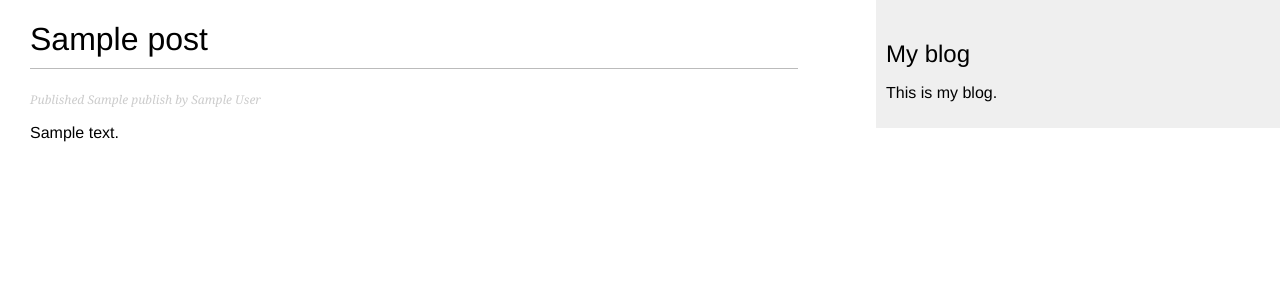
After one commit to ReinNav/blog-site, a Django app: template blog/templates/blog/post/detail.html in a window 1280 px wide. The commit adds this page. Shown: the top 300 px of the page. Run offline with Django 3.2, Linux system fonts and the light colour scheme; the template is opened without the code that fills it: most values are stand-ins (such as "Sample title", 1, 10 or a date in 2020).

Commit message:
Added post detail template

```diff
--- a/blog/templates/blog/base.html
+++ b/blog/templates/blog/base.html
@@ -3,7 +3,7 @@
 <html>
 <head>
     <title>{% block title %} {% endblock %}</title>
-    <link href="{static "css/blog.css" %}" rel="stylesheet">
+    <link href="{% static "css/blog.css" %}" rel="stylesheet">
 </head>
 <body>
     <div id="content">
--- /dev/null
+++ b/blog/templates/blog/post/detail.html
@@ -0,0 +1,9 @@
+{% extends "blog/base.html" %}
+{% block title %}{{ post.title }}{% endblock %}
+{% block content %}
+    <h1>{{ post.title }}</h1>
+    <p class="date">
+        Published {{ post.publish }} by {{ post.author }}
+    </p>
+    {{ post.body|linebreaks }}
+{% endblock %}
--- a/blog/templates/blog/post/list.html
+++ b/blog/templates/blog/post/list.html
@@ -1,7 +1,7 @@
 {% extends "blog/base.html" %}
 {% block title %}My Blog{% endblock %}
 {% block content %}
-<h1>My Blog</h1>
+    <h1>My Blog</h1>
     {% for post in posts %}
         <h2>
             <a href="{% url 'blog:post_detail' post.id %}">
--- a/blog/views.py
+++ b/blog/views.py
@@ -8,4 +8,4 @@ def post_list(request):
 
 def post_detail(request, id):
     post = get_object_or_404(Post, id=id, status=Post.Status.PUBLISHED)
-    return render(request, 'blog/post/detail.html', {'post':post})
+    return render(request, 'blog/post/detail.html', {'post': post})
```
